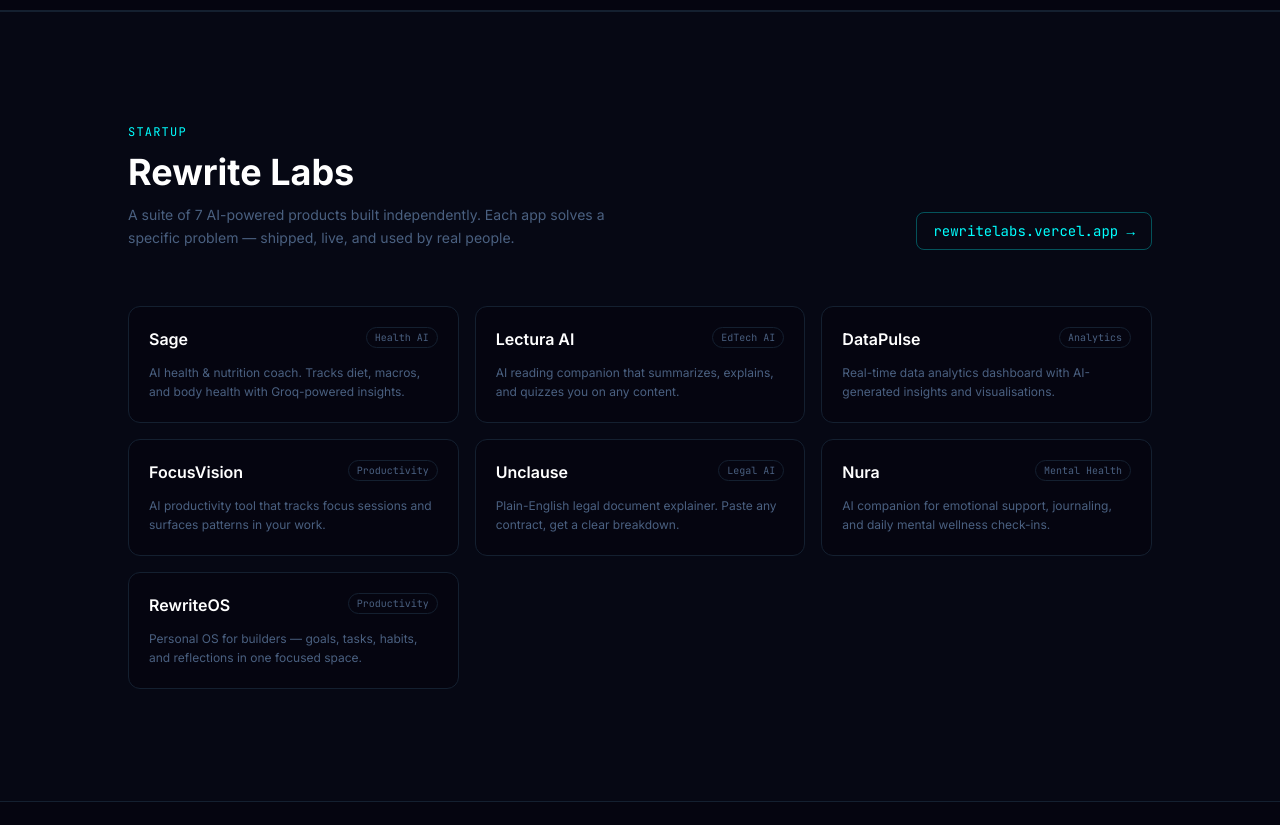
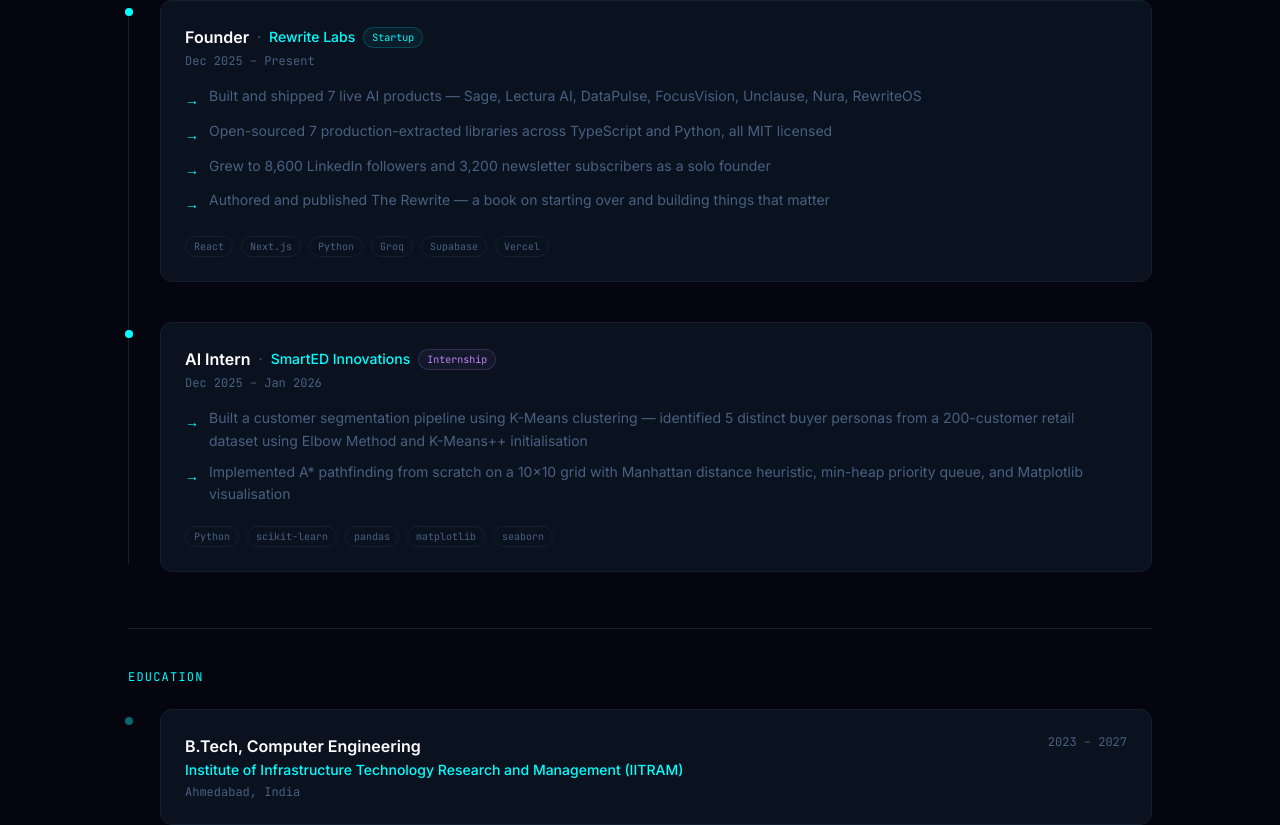
Before and after one commit to iamadhitya1/portfolio, a Next.js app: page / in a window 1280 px wide. Shown: the part 1722-2547 px from the top of the page. Built offline with nearby package versions, Linux system fonts and the light colour scheme.

Commit message:
Add JSON-LD, favicon, experience section, font optimization, curate credentials

```diff
--- a/app/globals.css
+++ b/app/globals.css
@@ -1,5 +1,3 @@
-@import url('https://fonts.googleapis.com/css2?family=Inter:wght@300;400;500;600;700&family=JetBrains+Mono:wght@400;500&display=swap');
-
 @tailwind base;
 @tailwind components;
 @tailwind utilities;
@@ -17,7 +15,7 @@ html {
 body {
   background-color: #050510;
   color: #ffffff;
-  font-family: "Inter", system-ui, sans-serif;
+  font-family: var(--font-inter), system-ui, sans-serif;
   -webkit-font-smoothing: antialiased;
 }
 
--- a/app/layout.tsx
+++ b/app/layout.tsx
@@ -1,5 +1,18 @@
 import type { Metadata } from "next";
+import { Inter, JetBrains_Mono } from "next/font/google";
 import "./globals.css";
+
+const inter = Inter({
+  subsets: ["latin"],
+  variable: "--font-inter",
+  display: "swap",
+});
+
+const jetbrainsMono = JetBrains_Mono({
+  subsets: ["latin"],
+  variable: "--font-mono",
+  display: "swap",
+});
 
 export const metadata: Metadata = {
   title: "M. Adhitya — Builder & Founder",
@@ -22,8 +35,48 @@ export default function RootLayout({
 }: {
   children: React.ReactNode;
 }) {
+  const jsonLd = {
+    "@context": "https://schema.org",
+    "@type": "Person",
+    "name": "M. Adhitya",
+    "url": "https://iamadhitya.vercel.app",
+    "jobTitle": "Founder",
+    "description": "Final-year B.Tech student at IITRAM Ahmedabad and Founder of Rewrite Labs — building AI-powered products and open source libraries.",
+    "worksFor": {
+      "@type": "Organization",
+      "name": "Rewrite Labs",
+      "url": "https://rewritelabs.vercel.app"
+    },
+    "alumniOf": {
+      "@type": "CollegeOrUniversity",
+      "name": "Institute of Infrastructure Technology Research and Management",
+      "alternateName": "IITRAM",
+      "address": {
+        "@type": "PostalAddress",
+        "addressLocality": "Ahmedabad",
+        "addressCountry": "IN"
+      }
+    },
+    "sameAs": [
+      "https://github.com/iamadhitya1",
+      "https://www.linkedin.com/in/loveadhitya/"
+    ],
+    "knowsAbout": [
+      "Artificial Intelligence", "Machine Learning", "React", "Next.js",
+      "Python", "Open Source Software", "Product Development",
+      "Large Language Models", "Groq API", "Razorpay Integration",
+      "TypeScript", "Supabase", "Vercel"
+    ]
+  };
+
   return (
-    <html lang="en">
+    <html lang="en" className={`${inter.variable} ${jetbrainsMono.variable}`}>
+      <head>
+        <script
+          type="application/ld+json"
+          dangerouslySetInnerHTML={{ __html: JSON.stringify(jsonLd) }}
+        />
+      </head>
       <body>{children}</body>
     </html>
   );
--- a/app/page.tsx
+++ b/app/page.tsx
@@ -1,6 +1,7 @@
 import Navbar from '@/components/Navbar';
 import Hero from '@/components/Hero';
 import About from '@/components/About';
+import Experience from '@/components/Experience';
 import TechStack from '@/components/TechStack';
 import RewriteLabs from '@/components/RewriteLabs';
 import OpenSource from '@/components/OpenSource';
@@ -15,6 +16,7 @@ export default function Home() {
       <Navbar />
       <Hero />
       <About />
+      <Experience />
       <TechStack />
       <RewriteLabs />
       <OpenSource />
--- /dev/null
+++ b/components/Experience.tsx
@@ -0,0 +1,128 @@
+import { FadeIn } from '@/components/FadeIn';
+
+const experiences = [
+  {
+    role: 'Founder',
+    company: 'Rewrite Labs',
+    period: 'Dec 2025 – Present',
+    type: 'Startup',
+    typeColor: 'text-cyan border-cyan/20 bg-cyan/5',
+    bullets: [
+      'Built and shipped 7 live AI products — Sage, Lectura AI, DataPulse, FocusVision, Unclause, Nura, RewriteOS',
+      'Open-sourced 7 production-extracted libraries across TypeScript and Python, all MIT licensed',
+      'Grew to 8,600 LinkedIn followers and 3,200 newsletter subscribers as a solo founder',
+      'Authored and published The Rewrite — a book on starting over and building things that matter',
+    ],
+    tech: ['React', 'Next.js', 'Python', 'Groq', 'Supabase', 'Vercel'],
+  },
+  {
+    role: 'AI Intern',
+    company: 'SmartED Innovations',
+    period: 'Dec 2025 – Jan 2026',
+    type: 'Internship',
+    typeColor: 'text-purple-400 border-purple-400/20 bg-purple-400/5',
+    bullets: [
+      'Built a customer segmentation pipeline using K-Means clustering — identified 5 distinct buyer personas from a 200-customer retail dataset using Elbow Method and K-Means++ initialisation',
+      'Implemented A* pathfinding from scratch on a 10×10 grid with Manhattan distance heuristic, min-heap priority queue, and Matplotlib visualisation',
+    ],
+    tech: ['Python', 'scikit-learn', 'pandas', 'matplotlib', 'seaborn'],
+  },
+];
+
+const education = {
+  degree: 'B.Tech, Computer Engineering',
+  institution: 'Institute of Infrastructure Technology Research and Management (IITRAM)',
+  period: '2023 – 2027',
+  location: 'Ahmedabad, India',
+};
+
+export default function Experience() {
+  return (
+    <section id="experience" className="py-28 px-6 border-t border-border">
+      <div className="max-w-5xl mx-auto">
+        <FadeIn>
+          <span className="text-xs font-mono text-cyan tracking-widest uppercase block mb-3">
+            Experience
+          </span>
+          <h2 className="text-3xl sm:text-4xl font-bold mb-14">
+            Where I've worked.
+          </h2>
+        </FadeIn>
+
+        <div className="relative">
+          {/* Timeline line */}
+          <div className="absolute left-0 top-2 bottom-2 w-px bg-border hidden sm:block" />
+
+          <div className="space-y-10">
+            {experiences.map((exp, i) => (
+              <FadeIn key={exp.company} delay={i * 100}>
+                <div className="sm:pl-8 relative">
+                  {/* Timeline dot */}
+                  <div className="absolute left-0 top-2 w-2 h-2 rounded-full bg-cyan -translate-x-[3px] hidden sm:block" />
+
+                  <div className="p-6 rounded-xl border border-border bg-surface">
+                    {/* Header */}
+                    <div className="flex flex-wrap items-start justify-between gap-3 mb-4">
+                      <div>
+                        <div className="flex items-center gap-2 flex-wrap">
+                          <h3 className="font-semibold text-white text-base">{exp.role}</h3>
+                          <span className="text-muted text-sm">·</span>
+                          <span className="text-cyan text-sm font-medium">{exp.company}</span>
+                          <span className={`text-[10px] font-mono border px-2 py-0.5 rounded-full ${exp.typeColor}`}>
+                            {exp.type}
+                          </span>
+                        </div>
+                        <p className="text-xs text-muted font-mono mt-1">{exp.period}</p>
+                      </div>
+                    </div>
+
+                    {/* Bullets */}
+                    <ul className="space-y-2 mb-5">
+                      {exp.bullets.map((b, j) => (
+                        <li key={j} className="flex gap-2.5 text-sm text-muted leading-relaxed">
+                          <span className="text-cyan mt-1 shrink-0">→</span>
+                          <span>{b}</span>
+                        </li>
+                      ))}
+                    </ul>
+
+                    {/* Tech tags */}
+                    <div className="flex flex-wrap gap-2">
+                      {exp.tech.map((t) => (
+                        <span key={t} className="text-[10px] font-mono px-2 py-0.5 rounded-full border border-border text-muted">
+                          {t}
+                        </span>
+                      ))}
+                    </div>
+                  </div>
+                </div>
+              </FadeIn>
+            ))}
+          </div>
+        </div>
+
+        {/* Education */}
+        <FadeIn delay={250}>
+          <div className="mt-14 pt-10 border-t border-border">
+            <span className="text-xs font-mono text-cyan tracking-widest uppercase block mb-6">
+              Education
+            </span>
+            <div className="sm:pl-8 relative">
+              <div className="absolute left-0 top-2 w-2 h-2 rounded-full bg-cyan/40 -translate-x-[3px] hidden sm:block" />
+              <div className="p-6 rounded-xl border border-border bg-surface">
+                <div className="flex flex-wrap items-start justify-between gap-2">
+                  <div>
+                    <h3 className="font-semibold text-white text-base">{education.degree}</h3>
+                    <p className="text-cyan text-sm font-medium mt-0.5">{education.institution}</p>
+                    <p className="text-xs text-muted font-mono mt-1">{education.location}</p>
+                  </div>
+                  <span className="text-xs font-mono text-muted shrink-0">{education.period}</span>
+                </div>
+              </div>
+            </div>
+          </div>
+        </FadeIn>
+      </div>
+    </section>
+  );
+}
--- a/components/RewriteLabs.tsx
+++ b/components/RewriteLabs.tsx
@@ -56,7 +56,7 @@ export default function RewriteLabs() {
             <h2 className="text-3xl sm:text-4xl font-bold">Rewrite Labs</h2>
             <p className="text-muted mt-3 max-w-lg text-sm leading-relaxed">
               A suite of 7 AI-powered products built independently. Each app
-              solves a specific problem — shipped, live, and used by real people.
+              solves a specific problem — built, shipped, and live.
             </p>
           </div>
           <a
--- a/components/TechStack.tsx
+++ b/components/TechStack.tsx
@@ -11,7 +11,9 @@ const stack = [
   { name: 'Supabase',    color: 'text-green-400  border-green-400/20  bg-green-400/5' },
   { name: 'Groq',        color: 'text-orange-400 border-orange-400/20 bg-orange-400/5' },
   { name: 'Clerk',       color: 'text-violet-400 border-violet-400/20 bg-violet-400/5' },
+  { name: 'Node.js',     color: 'text-green-300  border-green-300/20  bg-green-300/5' },
   { name: 'Razorpay',    color: 'text-blue-300   border-blue-300/20   bg-blue-300/5' },
+  { name: 'Git',         color: 'text-red-400    border-red-400/20    bg-red-400/5' },
   { name: 'Vercel',      color: 'text-white      border-white/20      bg-white/5' },
 ];
 
--- a/tailwind.config.ts
+++ b/tailwind.config.ts
@@ -17,8 +17,8 @@ const config: Config = {
         subtle:  "#1a2840",
       },
       fontFamily: {
-        sans: ["Inter", "system-ui", "sans-serif"],
-        mono: ["JetBrains Mono", "monospace"],
+        sans: ["var(--font-inter)", "system-ui", "sans-serif"],
+        mono: ["var(--font-mono)", "monospace"],
       },
     },
   },
```
Also changed, not shown: components/Credentials.tsx (+1 -14 lines), .claude/launch.json (added), app/icon.svg (added).
